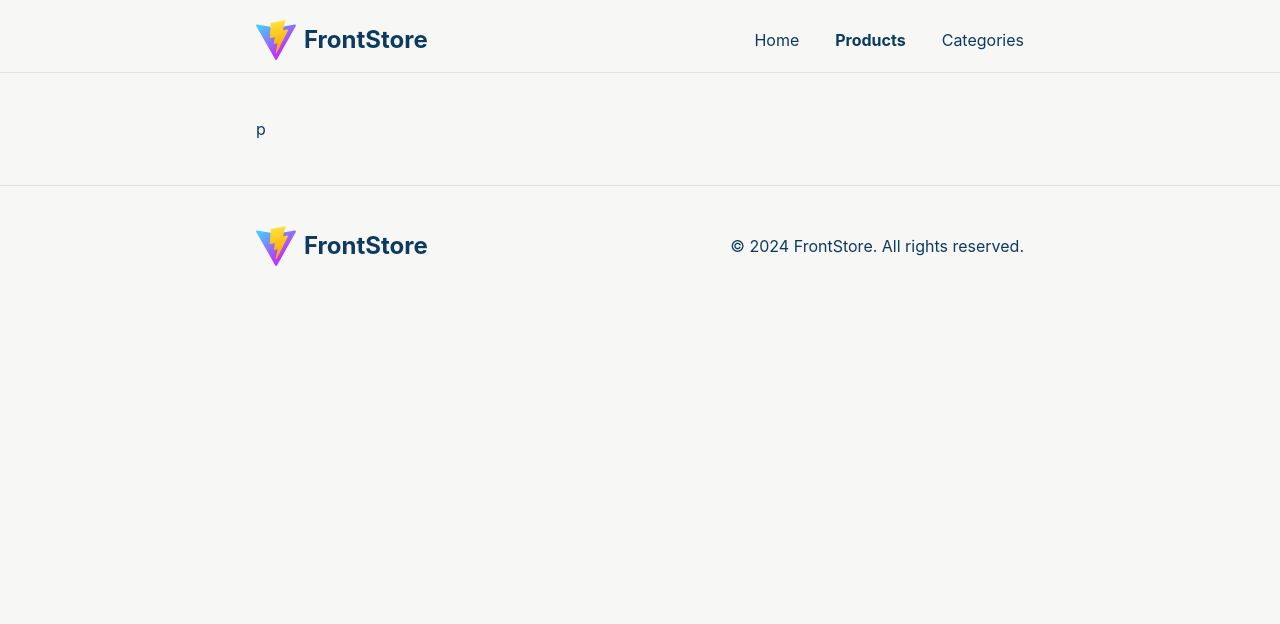
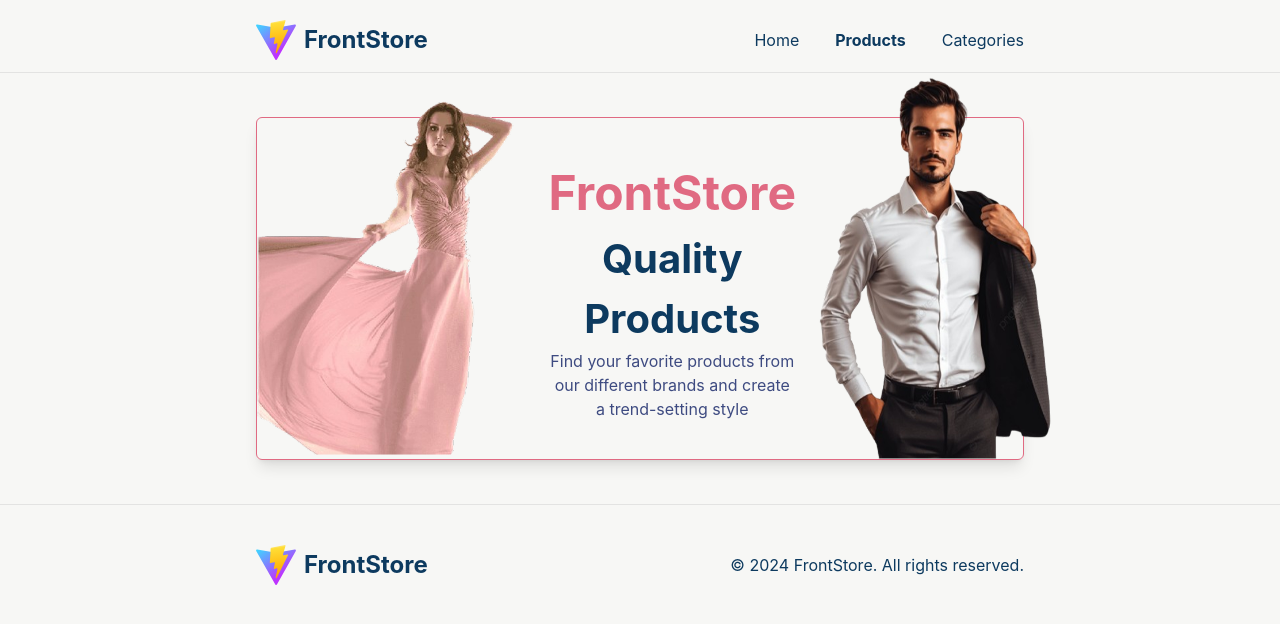
Before and after one commit to LuguiM/FrontStore, a React (Vite) app: page /FrontStore/products in a window 1280 px wide. Shown: the top 624 px of the page. Built offline with nearby package versions, Linux system fonts and the light colour scheme.

Commit message:
Feat: Hero section from Products

```diff
--- a/src/index.css
+++ b/src/index.css
@@ -36,7 +36,6 @@
 
 * {
     font-family: 'Inter', sans-serif;
-    background: var(--color-white);
 }
 
 body {
@@ -44,6 +43,7 @@ body {
     height: 100%;
     margin: 0;
     padding: 0;
+    background: #F7F7F5;
 }
 
 h1,
--- a/src/pages/Products.jsx
+++ b/src/pages/Products.jsx
@@ -1,7 +1,9 @@
-import React from 'react'
+import { Hero } from "../views/products"
 
 export const Products = () => {
   return (
-    <div>p</div>
+    <main>
+      <Hero />
+    </main>
   )
 }
--- /dev/null
+++ b/src/views/products/Hero.jsx
@@ -0,0 +1,20 @@
+import woman from "../../assets/img/woman-products.png"
+import men from "../../assets/img/man-products.png"
+
+export const Hero = () => {
+    return (
+        <section className="border border-pink rounded-md flex p-5 md:p-0 shadow-lg">
+            <img src={woman} alt="banner_woman" className="hidden md:block w-[321px] h-[393px] -mt-14 -ml-1" />
+            <div className="text-center my-auto">
+                <h1 className="text-pink text-h3">FrontStore</h1>
+                <h2 className="text-h4">Quality Products</h2>
+
+                <p className="text-ligth-purple text-Paragraph">
+                    Find your favorite products from our different brands and create a trend-setting style
+                </p>
+            </div>
+            <img src={men} alt="banner_woman" className="hidden md:block w-[295px] h-[385px] -mt-11" />
+
+        </section>
+    )
+}
--- /dev/null
+++ b/src/views/products/index.js
@@ -0,0 +1 @@
+export * from "./Hero"
```
